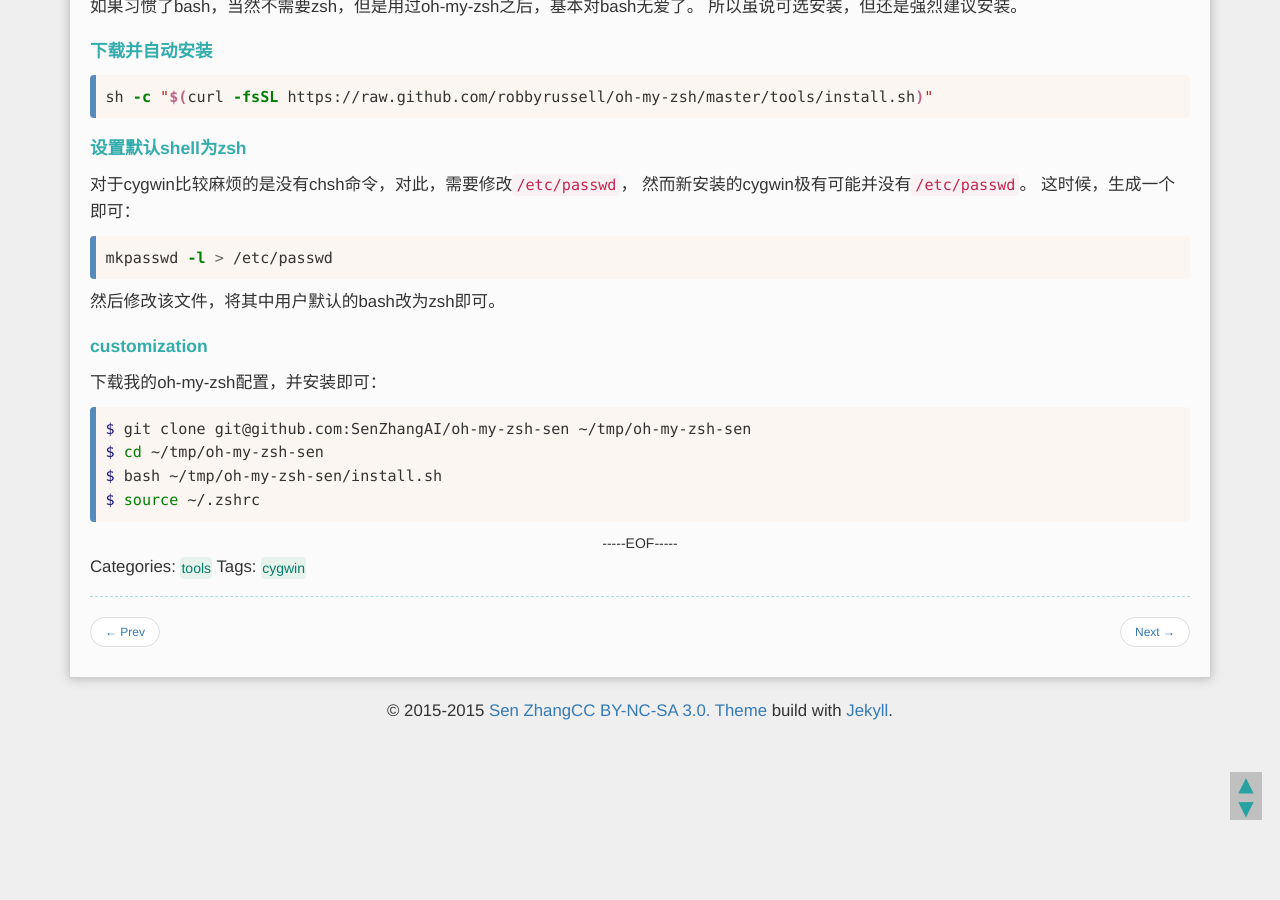
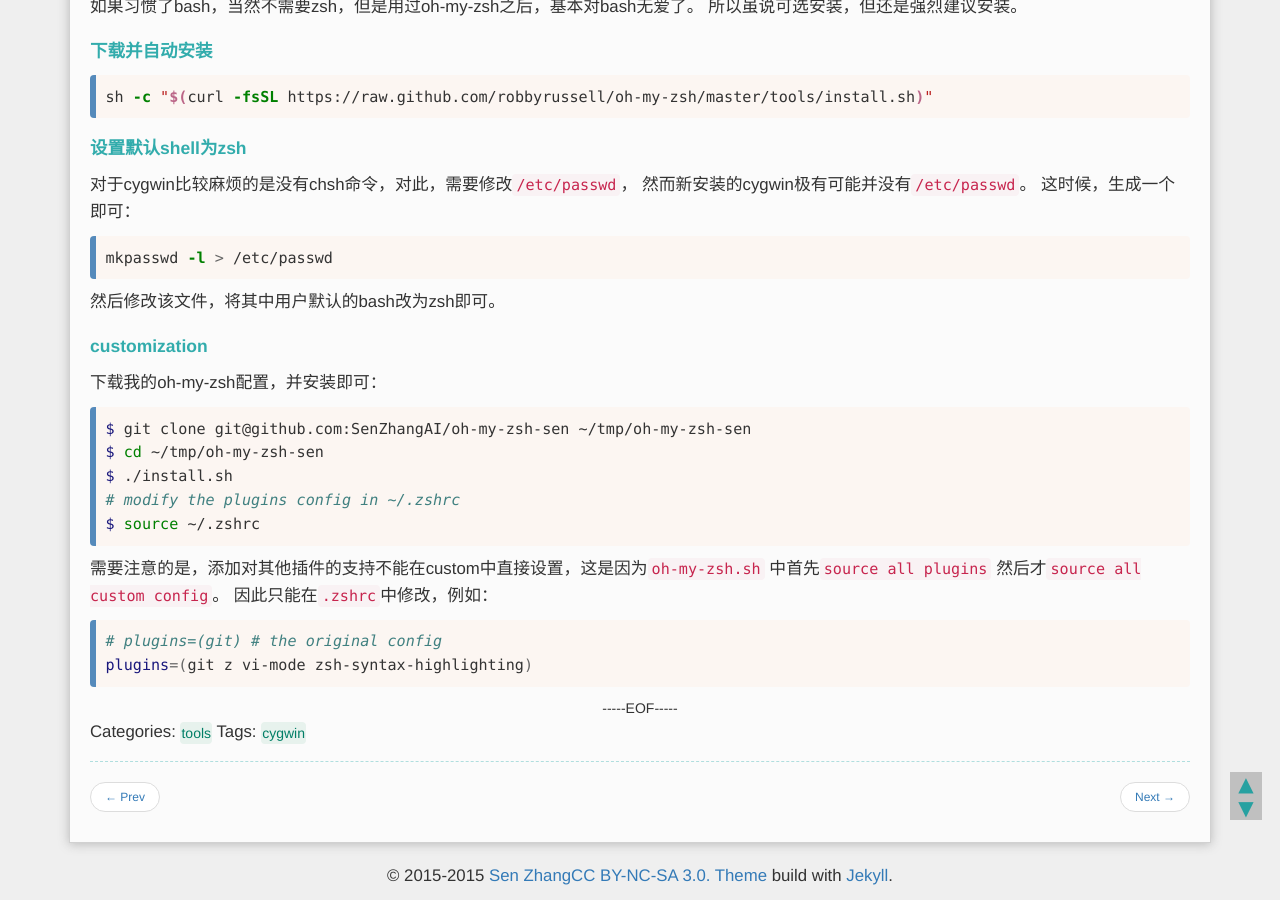
Before and after one commit to SenZhangAI/senzhangai.github.com, a Jekyll site: the page built from _posts/2015-11-30-cygwin-new-install-setup-and-config.md, in a window 1280 px wide and 900 px high, scrolled down 3342 px. Built offline with Jekyll 4.4.1, drawn with Linux system fonts in a browser that asks for light colours; Markdown is read by kramdown in place of the engine named in the settings; comment, search, counter and statistics services are not loaded.

Commit message:
add more info. for oh-my-zsh install in cygwin

````diff
--- a/_posts/2015-11-30-cygwin-new-install-setup-and-config.md
+++ b/_posts/2015-11-30-cygwin-new-install-setup-and-config.md
@@ -145,6 +145,16 @@ mkpasswd -l > /etc/passwd
 ```bash
 $ git clone git@github.com:SenZhangAI/oh-my-zsh-sen ~/tmp/oh-my-zsh-sen
 $ cd ~/tmp/oh-my-zsh-sen
-$ bash ~/tmp/oh-my-zsh-sen/install.sh
+$ ./install.sh
+# modify the plugins config in ~/.zshrc
 $ source ~/.zshrc
 ```
+
+需要注意的是，添加对其他插件的支持不能在custom中直接设置，这是因为`oh-my-zsh.sh`
+中首先`source all plugins` 然后才`source all custom config`。
+因此只能在`.zshrc`中修改，例如：
+
+```bash
+# plugins=(git) # the original config
+plugins=(git z vi-mode zsh-syntax-highlighting)
+```
````
